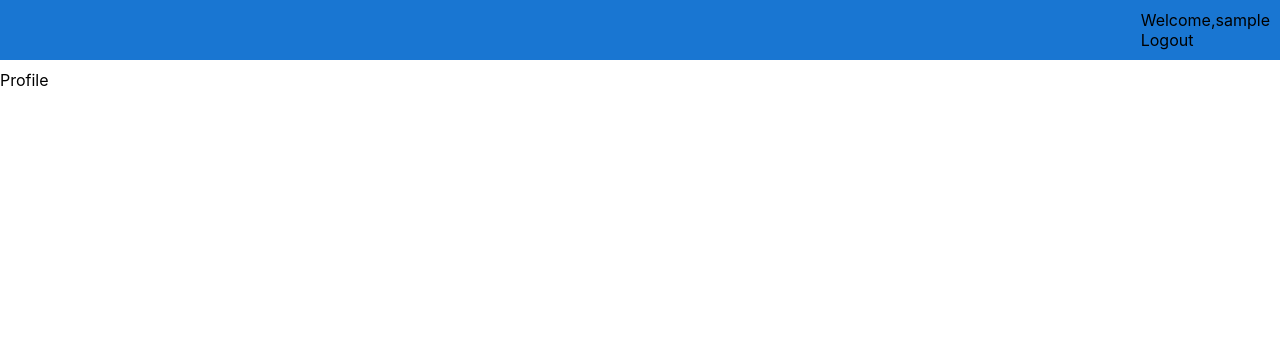
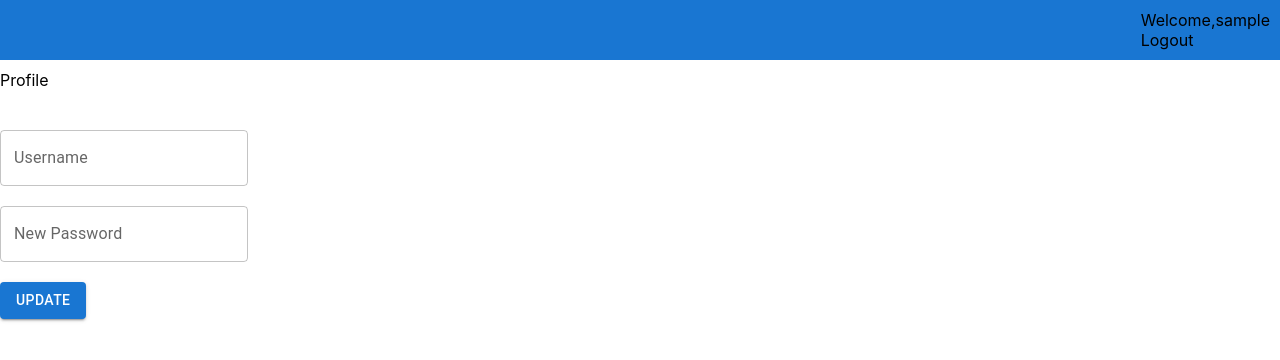
Before and after one commit to PizzaCat07/notes-front-end-fsd-jan-23, a React (Create React App) app: page /profile in a window 1280 px wide. Shown: the top 360 px of the page. Built offline with nearby package versions, Linux system fonts and the light colour scheme; no server answers; sample sign-in values are in the browser's storage.

Commit message:
update profile

```diff
--- a/package.json
+++ b/package.json
@@ -15,6 +15,7 @@
     "jwt-decode": "^3.1.2",
     "react": "^18.2.0",
     "react-dom": "^18.2.0",
+    "react-hook-form": "^7.45.2",
     "react-redux": "^8.1.1",
     "react-router-dom": "^6.14.0",
     "react-scripts": "5.0.1",
--- a/src/pages/profile/Profile.jsx
+++ b/src/pages/profile/Profile.jsx
@@ -1,7 +1,44 @@
-import React from 'react'
+import { Button, TextField } from '@mui/material'
+import { useForm } from "react-hook-form";
+import React, { useEffect } from 'react'
+import { commonGetJson, commonPatchJson } from '../../shared/utils/api-helpers';
 
 export default function Profile() {
-  return (
-    <div>Profile</div>
-  )
+
+    const { register, handleSubmit, watch, formState: { errors }, setValue } = useForm();
+
+    useEffect(() => {
+        commonGetJson('/profile')
+            .then(response => {
+                setValue('username', response.username)
+                setValue('password', response.password)
+            })
+    }, [])
+
+    function update(formData) {
+        commonPatchJson('/profile', formData).then(response => {
+            if(response.success){
+                alert("Updated")
+            }else{
+                alert(response.message)
+            }
+        })
+    }
+    return (
+        <>
+            <div>Profile</div>
+            <br />
+            <br />
+            <form onSubmit={handleSubmit(update)}>
+                <TextField {...register("username")} label="Username" />
+                <br />
+                <br />
+                <TextField {...register("password")} label="New Password" />
+                <br />
+                <br />
+                <Button type='submit' variant='contained'>Update</Button>
+            </form>
+
+        </>
+    )
 }
--- a/src/shared/utils/api-helpers.js
+++ b/src/shared/utils/api-helpers.js
@@ -37,6 +37,18 @@ export function commonPutJson(url, data, customHeaders) {
     }).then(x => x.json())
 }
 
+export function commonPatchJson(url, data, customHeaders) {
+    return fetch(getBackendUrl() + url, {
+        headers: {
+            ...customHeaders,
+            token: localStorage.getItem('token'),
+            'Content-Type':'application/json'
+        },
+        method: "PATCH",
+        body: JSON.stringify(data)
+    }).then(x => x.json())
+}
+
 
 export function commonDeleteJson(url, customHeaders) {
     return fetch(getBackendUrl() + url, {
```
Also changed, not shown: 1 other file (tests, documents, lock files or other folders).
